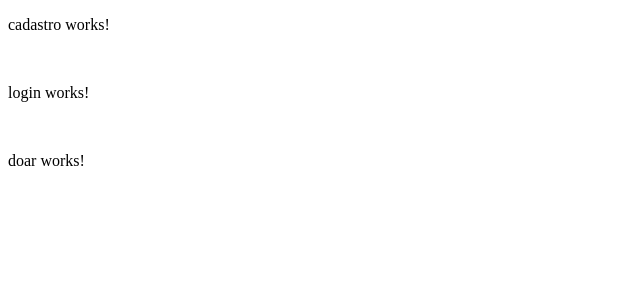
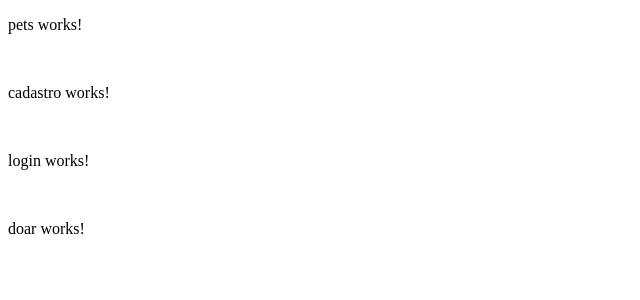
Before and after one commit to A-ghil/front-end-petito, an Angular app in the folder petitto-app/: page / in a window 1280 px wide. Shown: the top 300 px of the page, without its empty margins (0-640 px from the left). Built offline with nearby package versions, Linux system fonts and the light colour scheme.

Commit message:
Create component pets

```diff
--- a/petitto-app/src/app/app.component.html
+++ b/petitto-app/src/app/app.component.html
@@ -1,3 +1,5 @@
+<app-pets></app-pets>
+<br>
 <app-cadastro></app-cadastro>
 <br>
 <app-login></app-login>
--- a/petitto-app/src/app/app.module.ts
+++ b/petitto-app/src/app/app.module.ts
@@ -6,13 +6,15 @@ import { AppComponent } from './app.component';
 import { CadastroComponent } from './cadastro/cadastro.component';
 import { LoginComponent } from './login/login.component';
 import { DoarComponent } from './doar/doar.component';
+import { PetsComponent } from './pets/pets.component';
 
 @NgModule({
   declarations: [
     AppComponent,
     CadastroComponent,
     LoginComponent,
-    DoarComponent
+    DoarComponent,
+    PetsComponent
   ],
   imports: [
     BrowserModule,
--- /dev/null
+++ b/petitto-app/src/app/pets/pets.component.html
@@ -0,0 +1 @@
+<p>pets works!</p>
--- /dev/null
+++ b/petitto-app/src/app/pets/pets.component.ts
@@ -0,0 +1,15 @@
+import { Component, OnInit } from '@angular/core';
+
+@Component({
+  selector: 'app-pets',
+  templateUrl: './pets.component.html',
+  styleUrls: ['./pets.component.css']
+})
+export class PetsComponent implements OnInit {
+
+  constructor() { }
+
+  ngOnInit(): void {
+  }
+
+}
```
Also changed, not shown: petitto-app/src/app/pets/pets.component.css (added), 1 other file (tests, documents, lock files or other folders).
